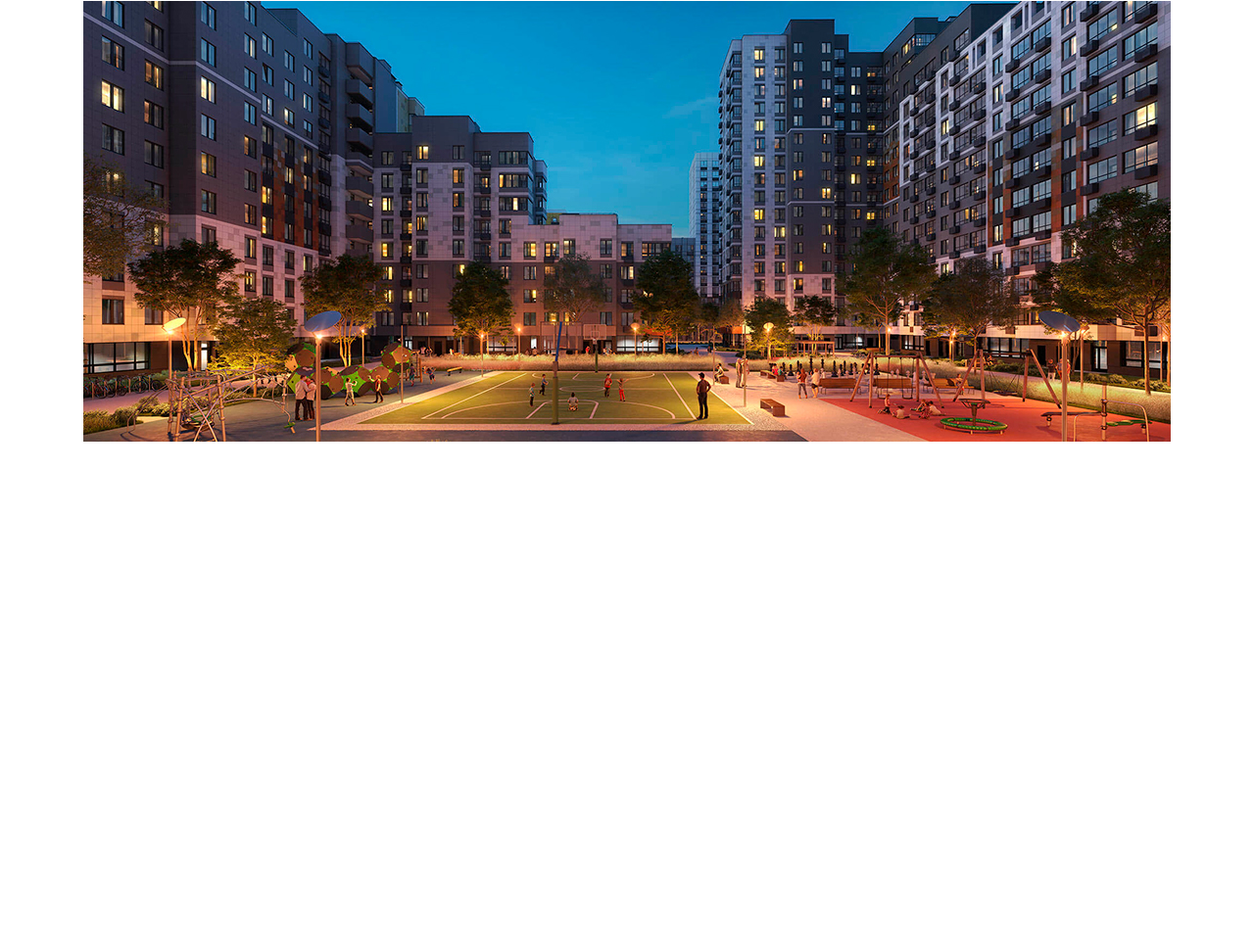
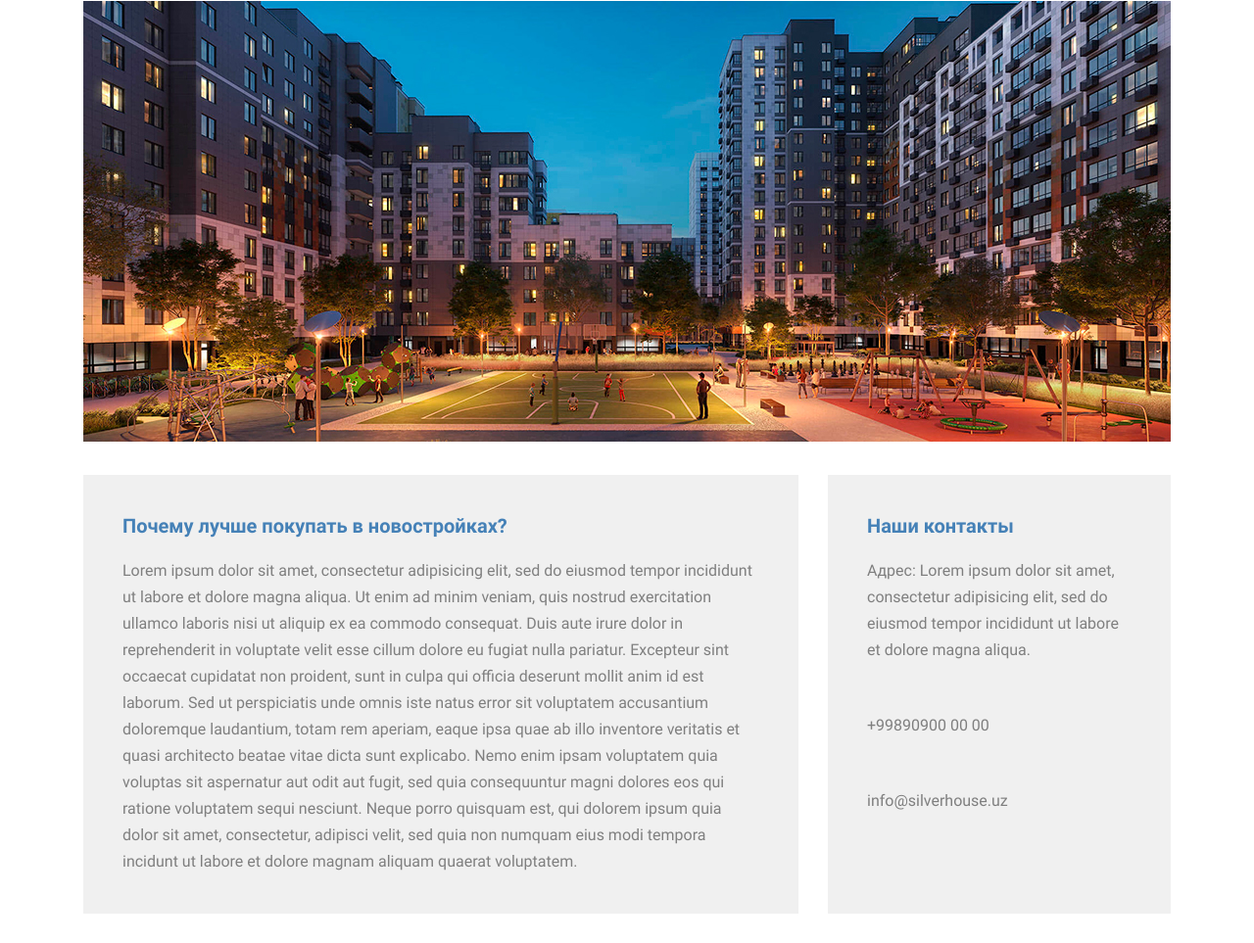
Before and after one commit to Baxrom1549/lesson-silver, a plain HTML site: page index.html in a window 1280 px wide. Shown: the part 346-1309 px from the top of the page at 98% size. Before the commit the page ends 801 px from the top, so only its background shows below. Drawn offline with Linux system fonts and the light colour scheme.

Commit message:
create-content

```diff
--- a/css/main.css
+++ b/css/main.css
@@ -50,3 +50,39 @@ padding-bottom: 50px;
     height: 100%;
     object-fit: contain;
 }
+/* content */
+.content{
+    width: 1110px;
+    margin: 0 auto;
+    display: flex;
+    justify-content: space-between;
+    padding: 30px 0;
+}
+.content_info,
+.content_contact{
+    min-height: 300px;
+    background: #f0f0f0;
+    padding: 40px;
+}
+.content_info{
+    width: 730px;
+}
+.content_contact{
+    width: 350px;
+}
+.content h2{
+    font-weight: 700;
+    font-size: 20px;
+    color: #4581b7;
+    margin-bottom: 20px;
+}
+.content p,
+.content a{
+    color: #7f7f7f;
+    font-size: 16px;
+    line-height: 27px;
+}
+.content a{
+    margin-top: 50px;
+    display: flex;
+}
--- a/index.html
+++ b/index.html
@@ -28,5 +28,20 @@
     </header>
     <!-- header end -->
 
+    <!-- section -->
+    <section class="content">
+        <div class="content_info">
+            <h2>Почему лучше покупать в новостройках?</h2>
+            <p>Lorem ipsum dolor sit amet, consectetur adipisicing elit, sed do eiusmod tempor incididunt ut labore et dolore magna aliqua. Ut enim ad minim veniam, quis nostrud exercitation ullamco laboris nisi ut aliquip ex ea commodo consequat. Duis aute irure dolor in reprehenderit in voluptate velit esse cillum dolore eu fugiat nulla pariatur. Excepteur sint occaecat cupidatat non proident, sunt in culpa qui officia deserunt mollit anim id est laborum. Sed ut perspiciatis unde omnis iste natus error sit voluptatem accusantium doloremque laudantium, totam rem aperiam, eaque ipsa quae ab illo inventore veritatis et quasi architecto beatae vitae dicta sunt explicabo. Nemo enim ipsam voluptatem quia voluptas sit aspernatur aut odit aut fugit, sed quia consequuntur magni dolores eos qui ratione voluptatem sequi nesciunt. Neque porro quisquam est, qui dolorem ipsum quia dolor sit amet, consectetur, adipisci velit, sed quia non numquam eius modi tempora incidunt ut labore et dolore magnam aliquam quaerat voluptatem.</p>
+        </div>
+        <div class="content_contact">
+            <h2>Наши контакты</h2>
+            <p>Адрес: Lorem ipsum dolor sit amet, consectetur adipisicing elit, sed do eiusmod tempor incididunt ut labore et dolore magna aliqua. </p>
+            <a href="#!">+99890900 00 00</a>
+            <a href="#!">info@silverhouse.uz</a>
+        </div>
+    </section>
+    <!-- section end -->
+
 </body>
 </html>
```
